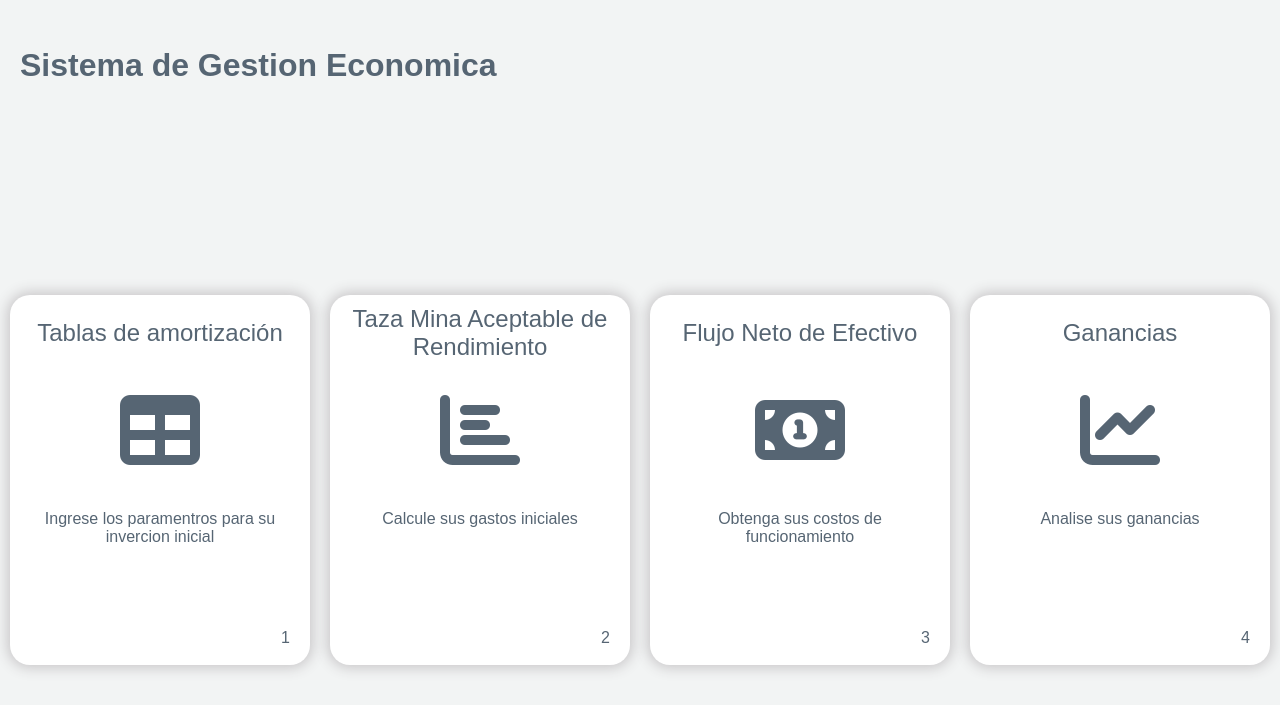
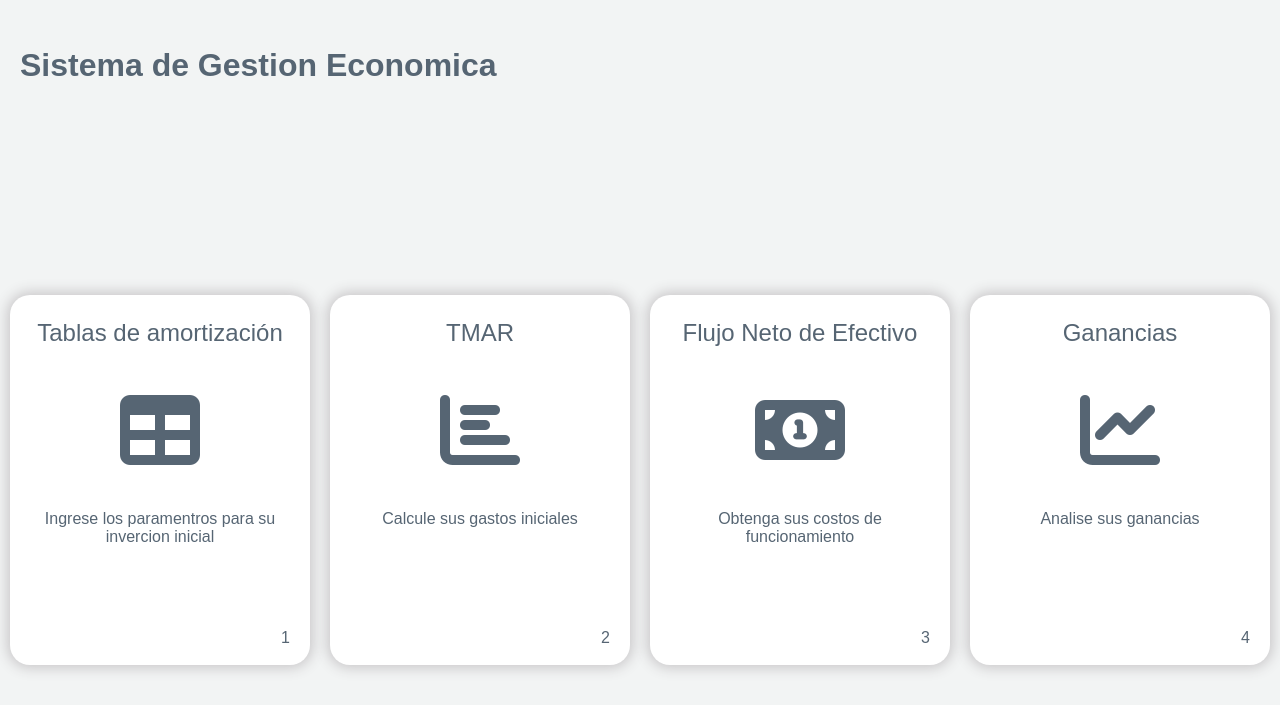
Before and after one commit to ericBelloo/pageyou, a Django app: page / in a window 1280 px wide. Shown: the top 705 px of the page. Run offline with Django 3.2, Linux system fonts and the light colour scheme; some libraries are stand-ins or nearby versions.

Commit message:
cambio de nombre tmar

```diff
--- a/templates/home.html
+++ b/templates/home.html
@@ -30,7 +30,7 @@
     </div>
     <div class="wrap-content" id="id_tmar">
         <div class="wrap-title">
-            <span>Taza Mina Aceptable de Rendimiento</span>
+            <span>TMAR</span>
         </div>
         <div class="wrap-body">
             <i class="fas fa-chart-bar"></i>
```
